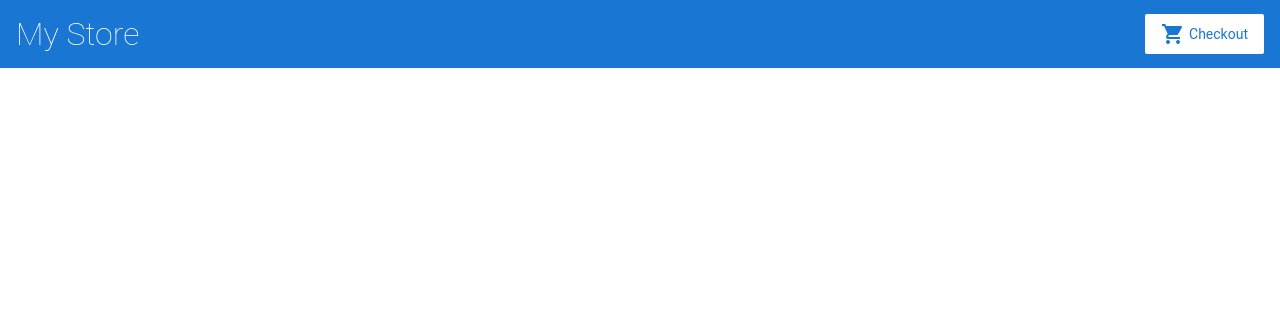
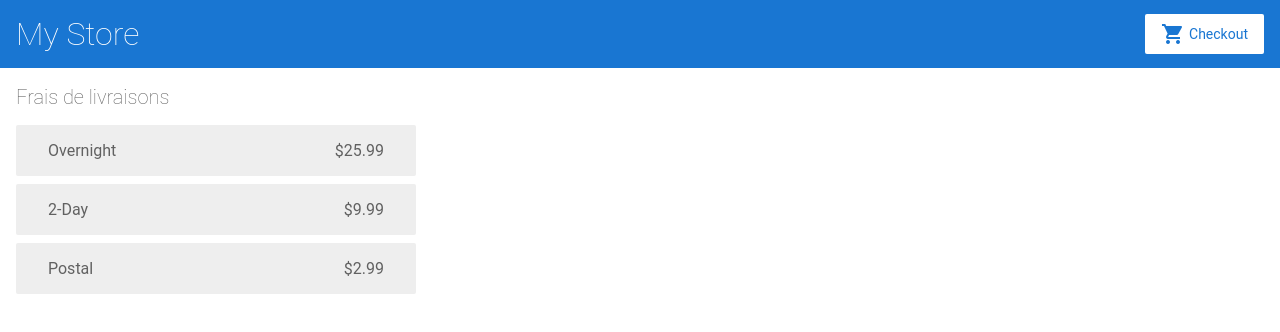
Before and after one commit to Kiriios/angular-ppryti, an Angular app: page /shipping in a window 1280 px wide. Before the commit this address led to /. Shown: the top 332 px of the page. Built offline with nearby package versions, Linux system fonts and the light colour scheme.

Commit message:
Fin affichage frais de livraison.

```diff
--- a/src/app/app.module.ts
+++ b/src/app/app.module.ts
@@ -10,6 +10,7 @@
 import { ProductAlertsComponent } from './product-alerts/product-alerts.component';
 import { ProductDetailsComponent } from './product-details/product-details.component';
 import { CartComponent } from './cart/cart.component';
+import { ShippingComponent } from './shipping/shipping.component';
 
 @NgModule({
   imports: [
@@ -20,6 +21,7 @@
       { path: '', component: ProductListComponent },
       { path: 'products/:productId', component: ProductDetailsComponent },
       { path: 'cart', component: CartComponent },
+      { path: 'shipping', component: ShippingComponent },
     ]),
   ],
   declarations: [
@@ -29,6 +31,7 @@
     ProductAlertsComponent,
     ProductDetailsComponent,
     CartComponent,
+    ShippingComponent,
   ],
   bootstrap: [AppComponent],
 })
--- a/src/app/cart/cart.component.html
+++ b/src/app/cart/cart.component.html
@@ -1,5 +1,6 @@
 <p>Votre panier :</p>
 
+<p><a routerLink="/shipping"> Frais de livraisons </a></p>
 <div class="cart-item" *ngFor="let item of items">
   <span> {{ item.name }} </span>
   <span> {{ item.price | currency }}</span>
--- /dev/null
+++ b/src/app/shipping/shipping.component.html
@@ -0,0 +1,6 @@
+<h2>Frais de livraisons</h2>
+
+<div class="shipping-item" *ngFor="let shipping of shippingCosts | async">
+  <span> {{ shipping.type }} </span>
+  <span> {{ shipping.price | currency }} </span>
+</div>
--- /dev/null
+++ b/src/app/shipping/shipping.component.ts
@@ -0,0 +1,17 @@
+import { Component, OnInit } from '@angular/core';
+
+import { Observable } from 'rxjs';
+import { CartService } from '../cart.service';
+
+@Component({
+  selector: 'app-shipping',
+  templateUrl: './shipping.component.html',
+  styleUrls: ['./shipping.component.css'],
+})
+export class ShippingComponent implements OnInit {
+  shippingCosts!: Observable<{ type: string; price: number }[]>;
+  constructor(private cartService: CartService) {}
+  ngOnInit(): void {
+    this.shippingCosts = this.cartService.getShippingPrice();
+  }
+}
```
Also changed, not shown: src/app/shipping/shipping.component.css (added), 1 other file (tests, documents, lock files or other folders).
